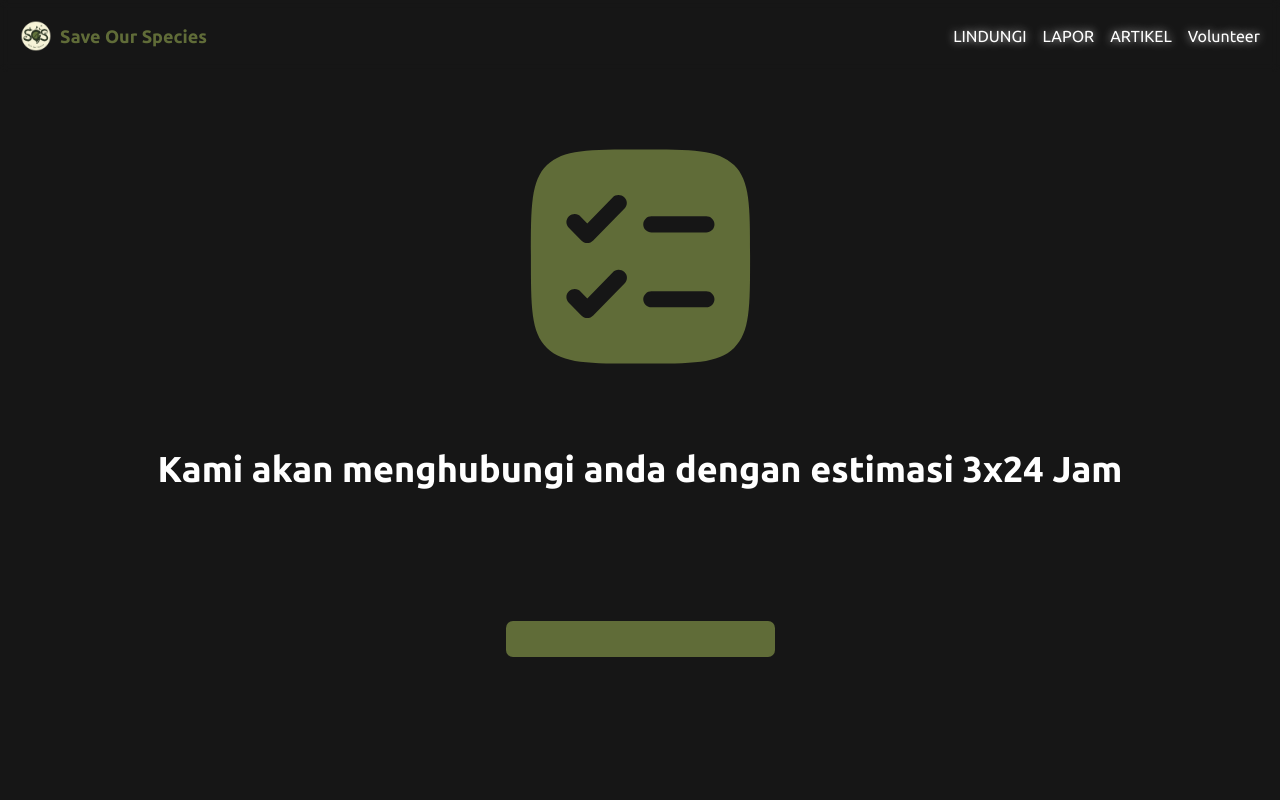
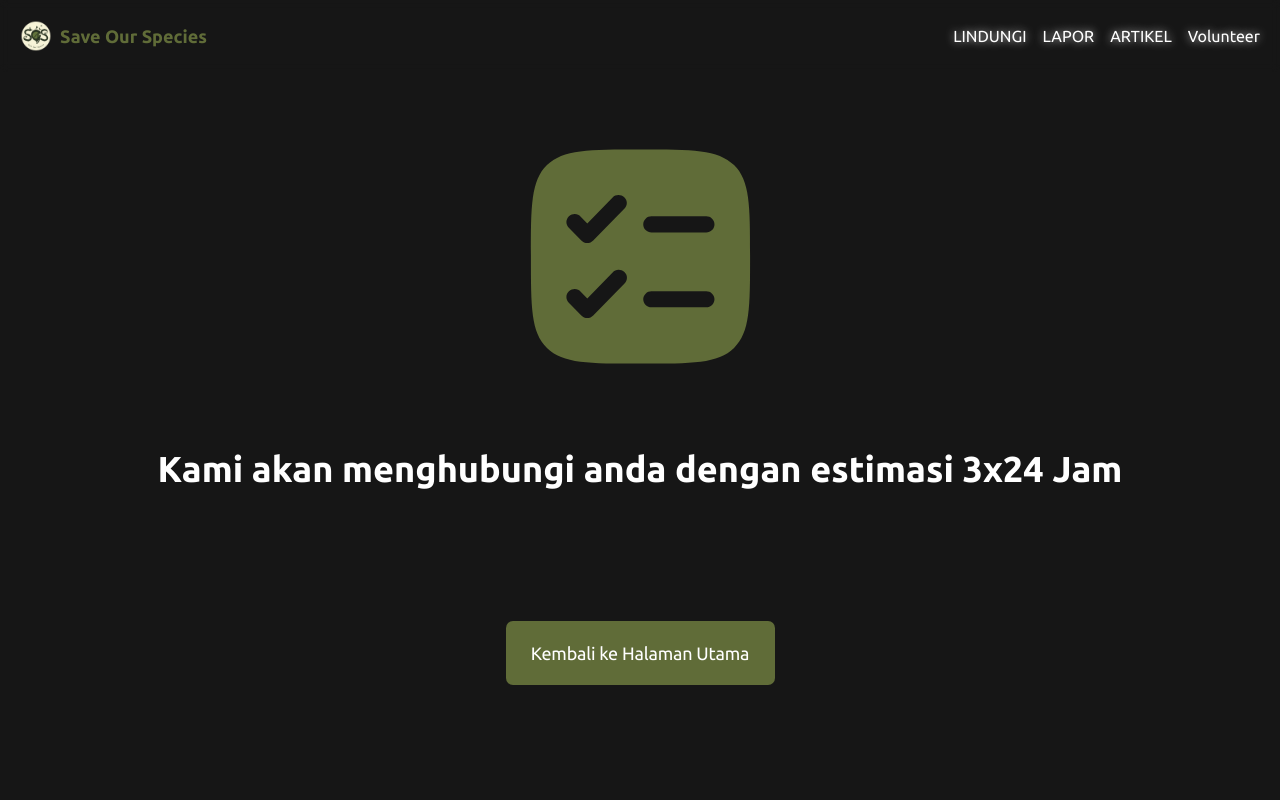
Before and after one commit to KhoirulHusein/save-our-species, a React (Create React App) app: page /formvolunteersucces in a window 1280 px wide. Shown: the top 800 px of the page. Built offline with nearby package versions, Linux system fonts and the light colour scheme.

Commit message:
DetailVol + Button FormVolunteerSucces

```diff
--- a/src/components/Pages/Volunteer/DetailVolunteer.jsx
+++ b/src/components/Pages/Volunteer/DetailVolunteer.jsx
@@ -5,8 +5,8 @@ import { faArrowLeft, faMapMarkerAlt } from '@fortawesome/free-solid-svg-icons';
 import { Text } from '../../Elements/Text/Texts';
 import { Img } from '../../Elements/Jumroton/Images';
 import { Button } from '../../Elements/Button/Buttons';
-import Navbar from '../../Navbar/Navbar';
-import Footer from '../../Footer/Footer';
+import Footer from '../../Fragments/Footer/Footer';
+import Navbar from '../../Fragments/Navbar/Navbar';
 
 const DetailVolunteerPage = () => {
   const navigate = useNavigate();
--- a/src/components/Pages/Volunteer/FormVolunteerSucces.jsx
+++ b/src/components/Pages/Volunteer/FormVolunteerSucces.jsx
@@ -2,8 +2,8 @@ import React from 'react';
 import { useNavigate } from 'react-router-dom';
 import { Button } from '../../Elements/Button/Buttons';
 import { Text } from '../../Elements/Text/Texts';
-import Navbar from '../../Navbar/Navbar';
-import Footer from '../../Footer/Footer';
+import Footer from '../../Fragments/Footer/Footer';
+import Navbar from '../../Fragments/Navbar/Navbar';
 
 const FormVolunteerSuccess = () => {
   const navigate = useNavigate();
@@ -30,14 +30,17 @@ const FormVolunteerSuccess = () => {
         {/* Back to Home Button */}
         <Button
           linkTo="/"
-          buttonText="Kembali ke Halaman Utama"
           className="common-pointer cursor-pointer min-w-[269px] mt-[100px] text-center text-lg tracking-[-0.18px]"
           onClick={() => navigate('/')}
           shape="round"
           color="light_green_800"
           size="lg"
           variant="fill"
-        />
+        >
+          {' '}
+          Kembali ke Halaman Utama
+
+        </Button>
       </div>
 
       {/* Footer */}
```
